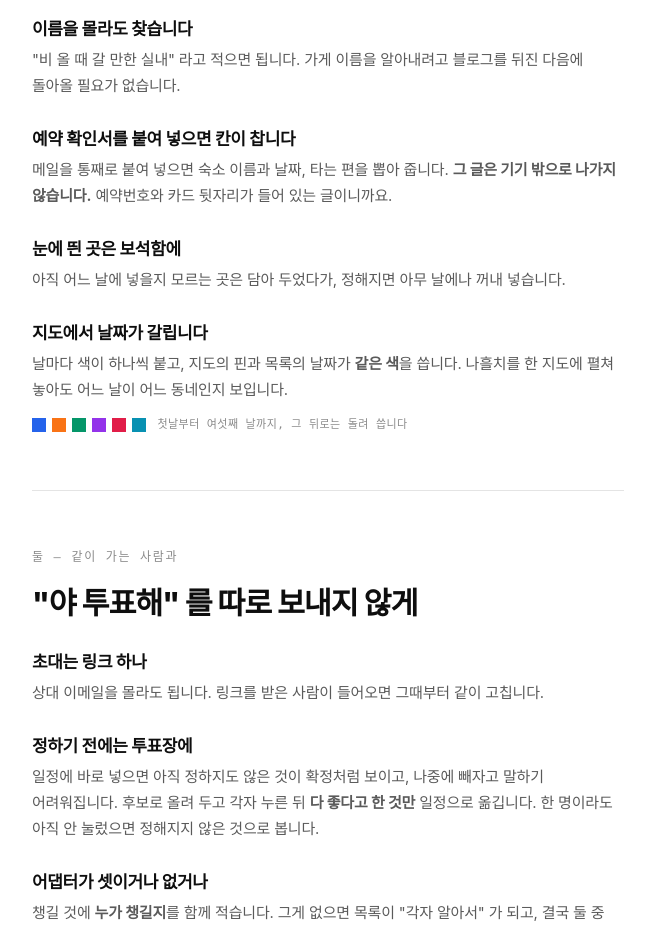
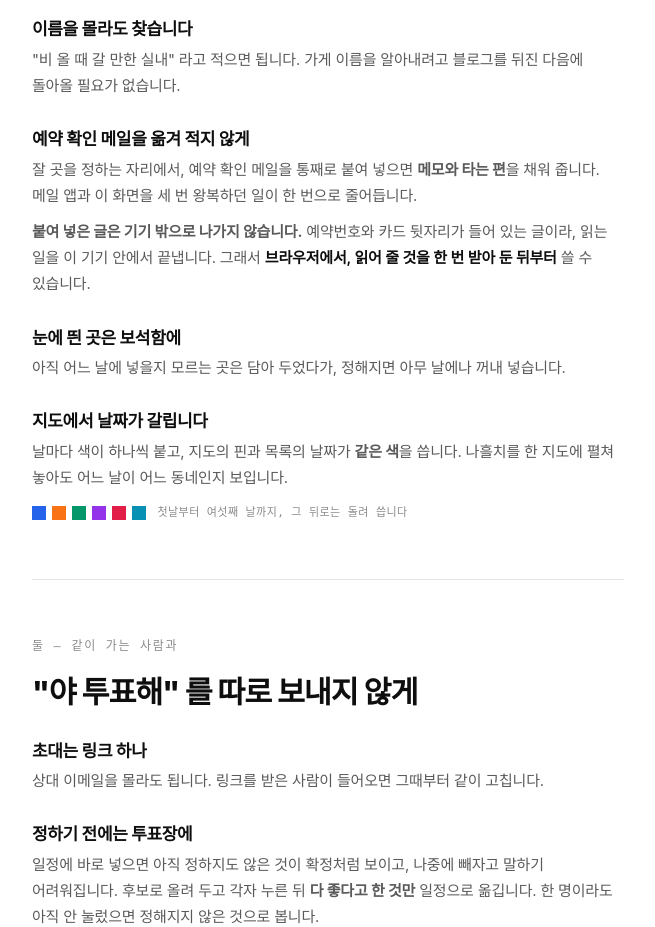
Before and after one commit to pyb8527/fall-into-trip, a plain HTML site: page docs/fit.html in a window 1280 px wide. Shown: the part 1440-2367 px from the top of the page, without its empty margins (312-967 px from the left). Drawn offline with Linux system fonts and the light colour scheme.

Commit message:
예약 붙여넣기를 실제로 되는 만큼만 적는다
"숙소 이름과 날짜, 타는 편을 뽑아 줍니다" 라고 적었는데 틀렸다. 칸에 채우는
것은 메모와 타는 편 둘뿐이다. 숙소 이름은 "「그란비아 오사카」 를 읽었습니다
— 아래에서 찾아 골라 주세요" 라고 말만 해 준다. 좌표가 있어야 해서 검색으로
골라야 한다.

어디서 붙여 넣는지도 안 적혀 있었다. 여행 화면의 "잘 곳 정하기" 판 안,
숙소 검색칸 아래다. 그걸 안 적으면 앱을 열고 찾아 헤매게 된다.

조건 둘도 빠져 있었다. 웹에서만 뜨고, 읽어 줄 것을 기기에 한 번 받아 둔
뒤부터 뜬다. 일부러 그렇게 돼 있다 — 붙여 넣는 글에 예약번호와 카드
뒷자리가 들어 있어 서버로 안 보내고 기기 안에서만 읽는데, 그러면 읽을 것이
없는 기기에는 칸을 아예 안 내는 것이 맞다. 미끄러질 자리를 안 만드는 쪽이다.

홍보물에서 이런 조건을 빼면 써 보려는 사람이 못 찾고 앱이 고장 난 줄 안다.
1GB 같은 숫자는 안 적었다 — 비개발자에게 그건 겁주는 숫자이지 알아야 할
숫자가 아니다.

Co-Authored-By: Claude Opus 5 (1M context) <noreply@anthropic.com>
Claude-Session: https://claude.ai/code/session_01KkfeTKLygixhs6xFAUHTRJ

```diff
--- a/docs/fit.html
+++ b/docs/fit.html
@@ -125,6 +125,7 @@
   }
 
   .lede { font-size: 1.125rem; color: var(--ink-2); }
+  em { font-style: normal; color: var(--ink); font-weight: 600; }
   .muted { color: var(--ink-2); }
   .small { font-size: 0.9375rem; }
 
@@ -327,11 +328,17 @@
           </p>
         </div>
         <div>
-          <h3>예약 확인서를 붙여 넣으면 칸이 찹니다</h3>
+          <h3>예약 확인 메일을 옮겨 적지 않게</h3>
           <p class="muted small">
-            메일을 통째로 붙여 넣으면 숙소 이름과 날짜, 타는 편을 뽑아 줍니다.
-            <strong>그 글은 기기 밖으로 나가지 않습니다.</strong> 예약번호와
-            카드 뒷자리가 들어 있는 글이니까요.
+            잘 곳을 정하는 자리에서, 예약 확인 메일을 통째로 붙여 넣으면
+            <strong>메모와 타는 편</strong>을 채워 줍니다. 메일 앱과 이 화면을
+            세 번 왕복하던 일이 한 번으로 줄어듭니다.
+          </p>
+          <p class="muted small" style="margin-top:0.6rem">
+            <strong>붙여 넣은 글은 기기 밖으로 나가지 않습니다.</strong>
+            예약번호와 카드 뒷자리가 들어 있는 글이라, 읽는 일을 이 기기 안에서
+            끝냅니다. 그래서 <em>브라우저에서, 읽어 줄 것을 한 번 받아 둔
+            뒤부터</em> 쓸 수 있습니다.
           </p>
         </div>
         <div>
```
